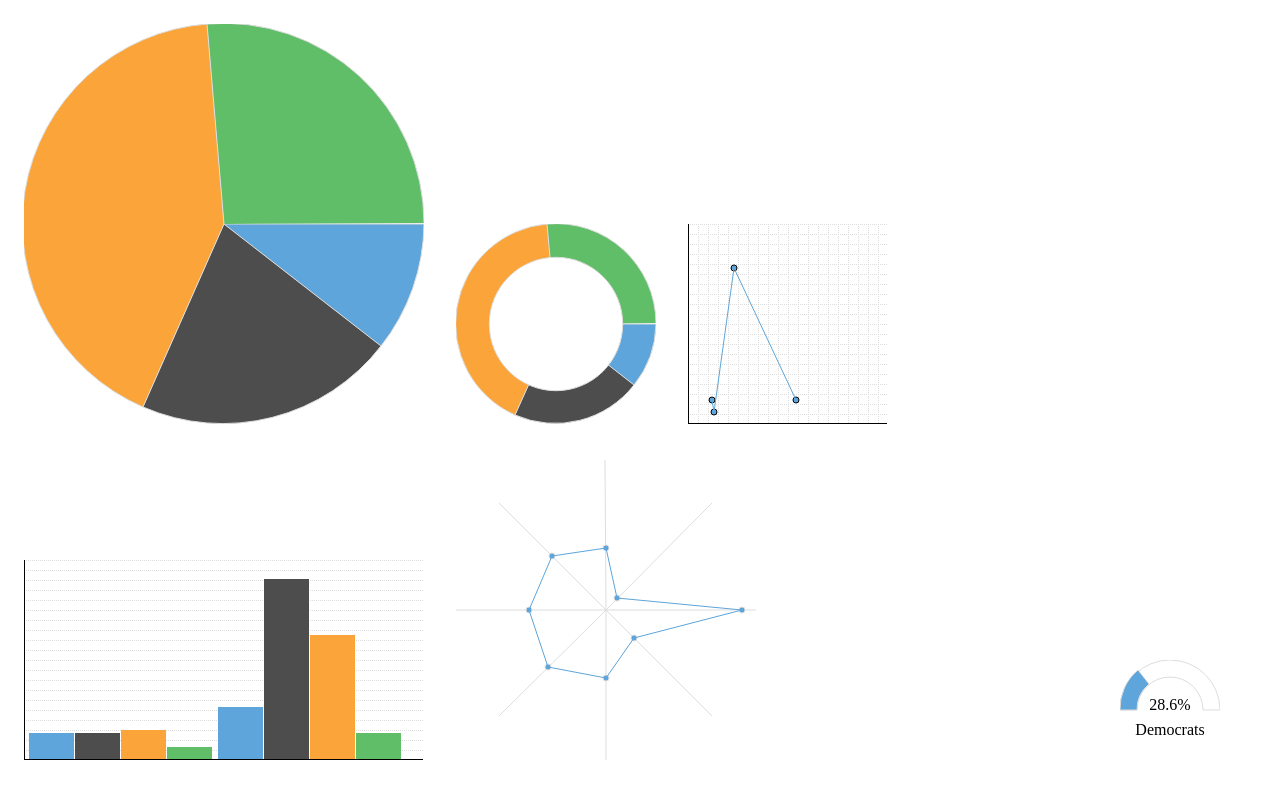
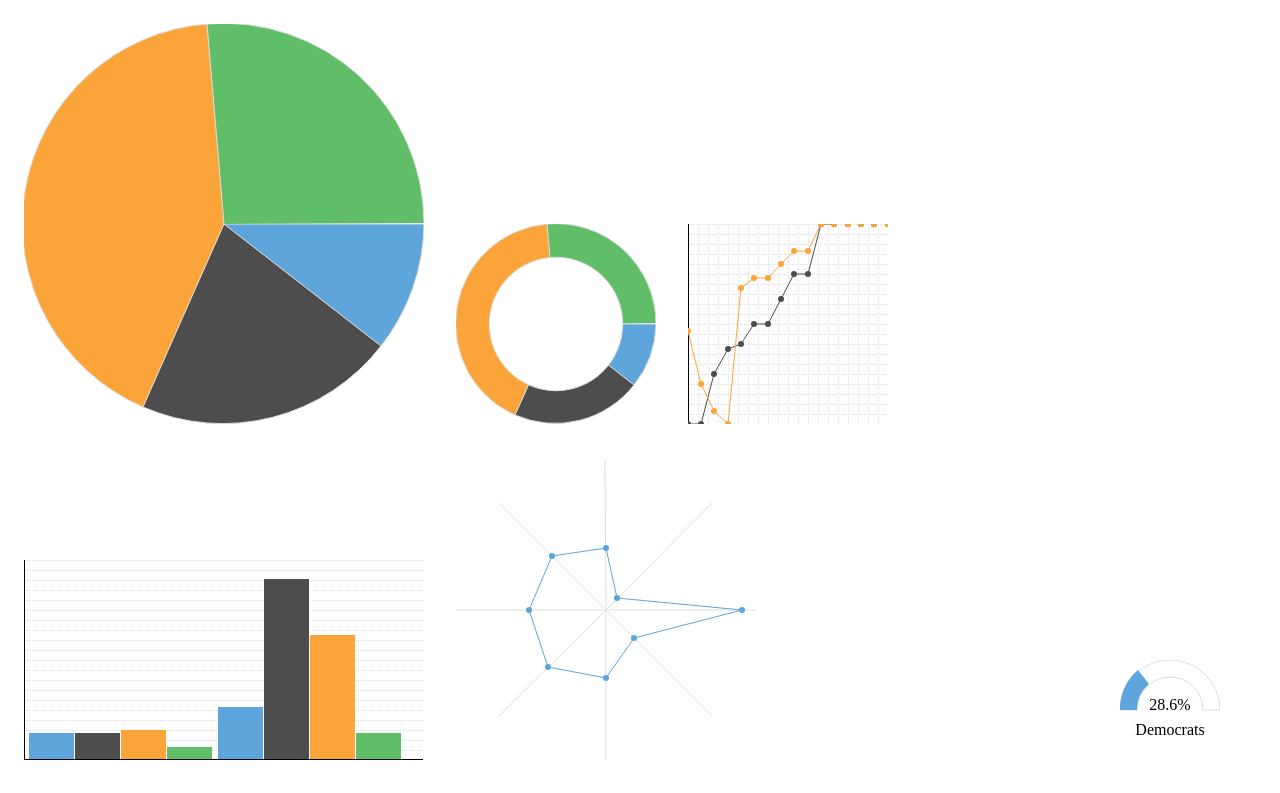
Before and after one commit to keyvisions/charts, a plain HTML site: page index.html in a window 1280 px wide. Shown: the top 793 px of the page. Drawn offline with Linux system fonts and the light colour scheme.

Commit message:
Standardize data

```diff
--- a/data/datasource.js
+++ b/data/datasource.js
@@ -13,10 +13,13 @@ var pie = [{
 }];
 var line = [{
     "label": "Time (Hour)",
-    "value": [1, 2, 3, 4, 5, ,6, 7, 8, 9, 10, 11, 12, 13, 14, 15, 16]
+    "value": [1, 2, 3, 4, 5, 6, 7, 8, 9, 10, 11, 12, 13, 14, 15, 16]
 },{
     "label": "Temperature (°C)",
     "value": [17, 17, 18, 18.5, 18.6, 19, 19, 19.5, 20, 20, 21, 21]
+},{
+    "label": "Temperature (°C)",
+    "value": [17, 15, 14, 13.5, 18.6, 19, 19, 19.5, 20, 20, 21, 21]
 }];
 var gauge = [{
     "label": "Democrats",
--- a/index.html
+++ b/index.html
@@ -10,9 +10,11 @@
 	<script>
 		window.addEventListener('load', function () {
 			var body = document.body;
+
+			// See datasource.js for data sets
 			body.appendChild(chart.pie(200, pie));
 			body.appendChild(chart.donut(100, pie));
-			body.appendChild(chart.line(200, 200, [12, 12, 13, 6, 23, 78, 54, 12]));
+			body.appendChild(chart.line(200, 200, line));
 			body.appendChild(chart.bubble(400, 400, [12, 12, 13, 6, 23, 78, 54, 12]));
 			body.appendChild(chart.histogram(400, 200, [12, 12, 13, 6, 23, 78, 54, 12]));
 			body.appendChild(chart.radar(150, [100, 30, 50, 60, 56, 56, 45, 12]));
--- a/scripts/charts.js
+++ b/scripts/charts.js
@@ -1,4 +1,6 @@
 window.chart = (function() {
+    var colors = ['#5DA5DA', '#4D4D4D', '#FAA43A', '#60BD68', '#F17CB0', '#B2912F', '#B276B2', '#DECF3F', '#F15854'];
+
     // Helper functions
     function setAttributes(element, attrs) {
         for (var key in attrs) element.setAttribute(key, attrs[key]);
@@ -44,7 +46,7 @@ window.chart = (function() {
         return obj;
     }
 
-    //    alert(Math.log(w) / Math.log(10));
+    // alert(Math.log(w) / Math.log(10));
     var chart = {
         line: function(w, h, data, options) {
             var svg = createSVGElement('svg', {
@@ -52,39 +54,38 @@ window.chart = (function() {
                 'width': w,
                 'height': h
             });
+            // Grid
             var d = '';
-            for (var i = 0; i <= w; i += 10)
+            for (var i = 0; i <= Math.max(w, h); i += 10)
                 d += 'M0 ' + i + ' H' + w + ' M' + i + ' 0 V' + h + ' ';
-            var element = createSVGElement('path', {
+            svg.appendChild(createSVGElement('path', {
                 'class': 'grid',
                 'd': d
-            });
-            svg.appendChild(element);
-            svg.appendChild(line(0, 0, 0, h - 1, {
-                'class': 'axes'
             }));
-            svg.appendChild(line(0, h - 1, w - 1, h - 1, {
-                'class': 'axes'
+            // Axes
+            svg.appendChild(createSVGElement('path', {
+                'class': 'axes',
+                'd': 'M0,0 V' + h + ' M0,' + h + ' H' + w
             }));
-            element = createSVGElement('polyline', {
-                'class': 'lineset0'
-            });
-            var points = '',
-                scale = 2,
-                x, y, mx, Mx, my, My, xo = 0,
-                yo = h;
-            for (var i = 0; i < data.length; ++i) {
-                x = data[i], y = data[++i];
-                if (x < mx || mx === undefined) mx = x;
-                if (x > Mx || Mx === undefined) Mx = x;
-                if (y < my || my === undefined) my = y;
-                if (y > My || My === undefined) My = y;
-                x = xo + x * scale, y = yo - y * scale;
-                points += x + ',' + y + ' ';
-                svg.appendChild(circle(3, x, y, { 'class': 'set0' }));
+
+            // Points
+            if (data.length > 0) {
+                var xo = Math.min.apply(Math, data[0].value), sx = w / (Math.max.apply(Math, data[0].value) - xo);
+                for (var s = 1; s < data.length; ++s) {
+                    var yo = Math.min.apply(Math, data[s].value), sy = h / (Math.max.apply(Math, data[s].value) - yo);
+
+                    var points = '';
+                    for (var i = 0; i < data[0].value.length; ++i) {
+                        var x = Math.floor((data[0].value[i] - xo) * sx), y = h - Math.floor((data[s].value[i] - yo) * sy);
+                        svg.appendChild(circle(3, x, y, { 'style': 'stroke:none;fill:' + colors[s % 9] }));
+                        points += x + ',' + y + ' ';
+                    }
+                    svg.appendChild(createSVGElement('polyline', {
+                        'style': 'stroke:' + colors[s % 9],
+                        'points': points
+                    }));
+                }
             }
-            element.setAttribute('points', points);
-            svg.appendChild(element);
             return svg;
         },
         histogram: function(w, h, data, options) {
@@ -104,7 +105,7 @@ window.chart = (function() {
                 dw = Math.floor((w - 5 * (sets + 2)) / data.length);
             for (var i = 0; i < data.length; ++i) {
                 element = rect(i * dw + 5 * (Math.floor(i / sets) + 1), h - Math.floor(h * data[i] / m), dw - 1, Math.floor(h * data[i] / m));
-                element.setAttribute('class', 'set' + (i % sets));
+                element.setAttribute('style', 'fill:' + colors[i % sets]);
                 svg.appendChild(element);
             }
             svg.appendChild(line(0, 0, 0, h - 1, {
@@ -130,7 +131,7 @@ window.chart = (function() {
                     startAngle = endAngle;
                     endAngle = startAngle + 2.0 * Math.PI * data[i].value / total;
                     var slice = createSVGElement('path', {
-                        'class': 'set' + i,
+                        'style': 'fill:' + colors[i % 9],
                         'd': 'M' + r + ',' + r + ' L' + Math.floor(r + r * Math.cos(startAngle)) + ',' + Math.floor(r + r * Math.sin(startAngle)) + ' A' + r + ',' + r + ' 0 ' + (2.0 * data[i].value > total ? 1 : 0) + ',1 ' + Math.floor(r + r * Math.cos(endAngle)) + ',' + Math.floor(r + r * Math.sin(endAngle))
                     });
                     var title = createSVGElement('title');
@@ -158,6 +159,7 @@ window.chart = (function() {
             return svg;
         },
         radar: function(r, data, options) {
+            var s = 0;
             var svg = createSVGElement('svg', {
                 'class': 'radar',
                 'width': 2 * r,
@@ -167,13 +169,13 @@ window.chart = (function() {
             for (var i = 0; i < data.length; ++i) {
                 d += 'M' + r + ',' + r + ' l' + Math.floor(r * Math.cos(a * i)) + ',' + Math.floor(r * Math.sin(a * i)) + ' ';
                 points += Math.floor(r + r * data[i] / m * Math.cos(a * i)) + ',' + Math.floor(r + r * data[i] / m * Math.sin(a * i)) + ' ';
-                svg.appendChild(circle(3, Math.floor(r + r * data[i] / m * Math.cos(a * i)), Math.floor(r + r * data[i] / m * Math.sin(a * i)), { 'class': 'set0' }));
+                svg.appendChild(circle(3, Math.floor(r + r * data[i] / m * Math.cos(a * i)), Math.floor(r + r * data[i] / m * Math.sin(a * i)), { 'style': 'stroke:none;fill:' + colors[s % 9] }));
             }
             svg.insertBefore(createSVGElement('path', {
                 'd': d
             }), svg.firstChild);
             svg.appendChild(createSVGElement('polygon', {
-                'class': 'lineset0',
+                'style': 'stroke:' + colors[s % 9],
                 'points': points
             }));
 
@@ -197,7 +199,7 @@ window.chart = (function() {
                 });
                 svg.appendChild(element);
                 element = createSVGElement('path', {
-                    'class': 'set' + i % 9,
+                    'style': 'stroke:none;fill:' + colors[i % 9],
                     'd': 'M0,' + r + ' A' + r + ',' + r + ' 0 0,1 ' + Math.floor(r + r * Math.cos(Math.PI * v)) + ',' + Math.floor(r - r * Math.sin(Math.PI * v)) +
                     ' L' + Math.floor(r + sr * Math.cos(Math.PI * v)) + ',' + Math.floor(r - sr * Math.sin(Math.PI * v)) + ' A' + sr + ',' + sr + ' 0 0,0 ' + (r - sr) + ',' + r + ' z'
                 });
--- a/styles/charts.css
+++ b/styles/charts.css
@@ -8,48 +8,8 @@ path {
     fill: #FFF;
 }
 polyline, polygon {
-    stroke: #5DA5DA;
     fill: none;
     vector-effect: non-scaling-stroke;
-}
-.line circle {
-    stroke: #000;
-}
-.set0 {
-    fill: #5DA5DA;
-    /*gray*/
-}
-.set1 {
-    fill: #4D4D4D;
-    /*blue*/
-}
-.set2 {
-    fill: #FAA43A;
-    /*orange*/
-}
-.set3 {
-    fill: #60BD68;
-    /*green*/
-}
-.set4 {
-    fill: #F17CB0;
-    /*pink*/
-}
-.set5 {
-    fill: #B2912F;
-    /*brown*/
-}
-.set6 {
-    fill: #B276B2;
-    /*purple*/
-}
-.set7 {
-    fill: #DECF3F;
-    /*yellow*/
-}
-.set8 {
-    fill: #F15854;
-    /*red*/
 }
 .grid {
     stroke: #DDD;
```
